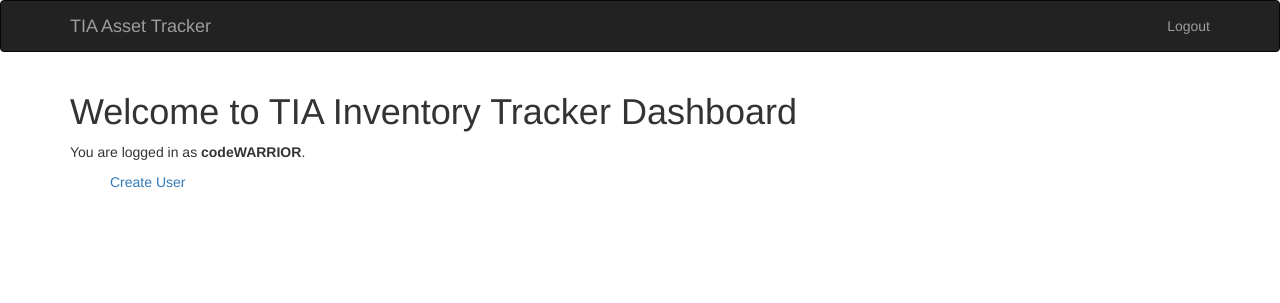
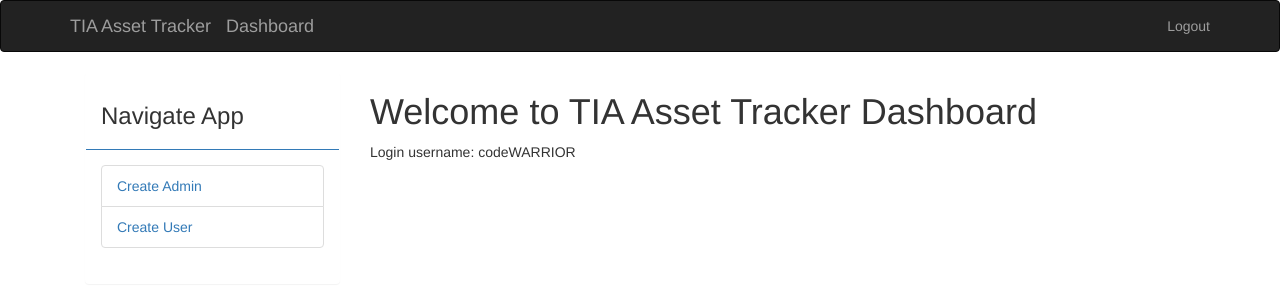
Before and after one commit to alchemist09/inventory-management, a Flask app: page /dashboard in a window 1280 px wide. Shown: the top 303 px of the page. Run offline with Flask 2, Linux system fonts and the light colour scheme; a user stored in the database is signed in; some libraries are stand-ins or nearby versions.

Commit message:
User interface alterations to be in accordance to flask bootstrap

```diff
--- a/app/templates/base.html
+++ b/app/templates/base.html
@@ -9,16 +9,13 @@
             <a class="navbar-brand" href="{{ url_for('main.index') }}">
                 TIA Asset Tracker
             </a>
-            <!-- <ul class="nav navbar-nav">
-                <li><a href="{{ url_for('main.index') }}">Home</a></li>
-                <li><a href="{{ url_for('main.dashboard') }}">Dashboard</a></li>
-            </ul> -->
+            {% if current_user.is_authenticated %}
+                <a  class="navbar-brand" href="{{ url_for('main.dashboard') }}">Dashboard</a>
+            {% endif %}
             <ul class="nav navbar-nav navbar-right">
                 <li>
                     {% if current_user.is_authenticated %}
                         <a href="{{ url_for('main.logout') }}">Logout</a>
-                    {% else %}
-                        <a href="{{ url_for('main.index') }}">Login</a>
                     {% endif %}
                 </li>
             </ul>
--- a/app/templates/dashboard.html
+++ b/app/templates/dashboard.html
@@ -3,11 +3,33 @@
 {% block title %}Dashboard{% endblock %}
 
 {% block page_content %}
-    <h1>Welcome to TIA Inventory Tracker Dashboard</h1>
-    <p>You are logged in as <b>{{ current_user.username }}</b>.</p>
-    <div class="side-nav">
-        <ul>
-            <a href="{{ url_for('main.create_user') }}">Create User</a>
-        </ul>
+    <div class="row">
+    {% for message in get_flashed_messages() %}
+        <div class="alert alert-warning col-md-3">
+            {{ message }}
+        </div>
+    {% endfor %}
+    </div>
+
+    <div class="col-md-3">
+    <div class="panel">
+        <div class="panel-heading panel-primary">
+            <h3>Navigate App</h3>
+        </div>
+        <div class="panel-body">
+            <ul class="list-group">
+                <li class="list-group-item">
+                    <a href="{{ url_for('main.create_admin') }}">Create Admin</a>
+                </li>
+                <li class="list-group-item">
+                    <a href="{{ url_for('main.create_user') }}">Create User</a>
+                </li>
+            </ul>
+        </div>
+    </div>
+    </div>
+    <div class="col-md-9">
+        <h1>Welcome to TIA Asset Tracker Dashboard</h1>
+        <p>Login username: {{ current_user.username }}</p>
     </div>
 {% endblock %}
```
Also changed, not shown: app/templates/create_user.html (+32 -1 lines), app/templates/index.html (+7 -0 lines).
